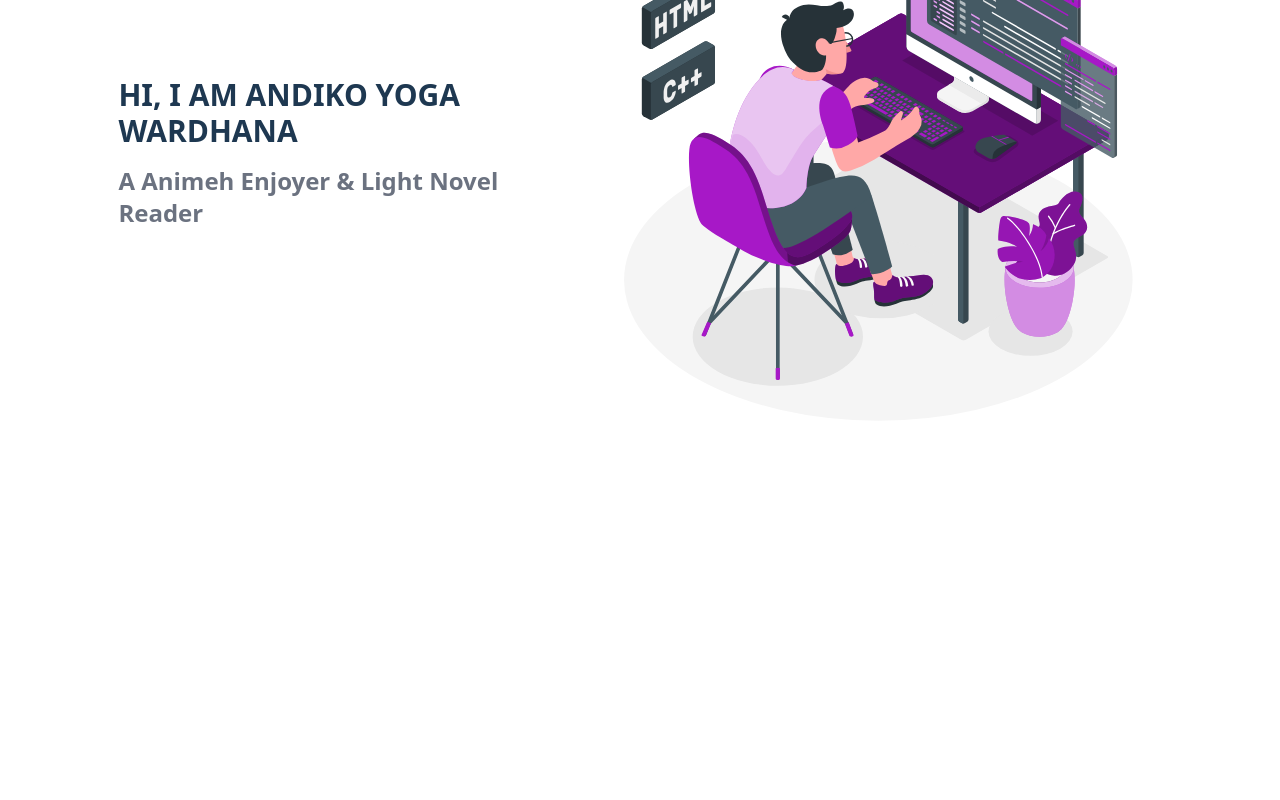
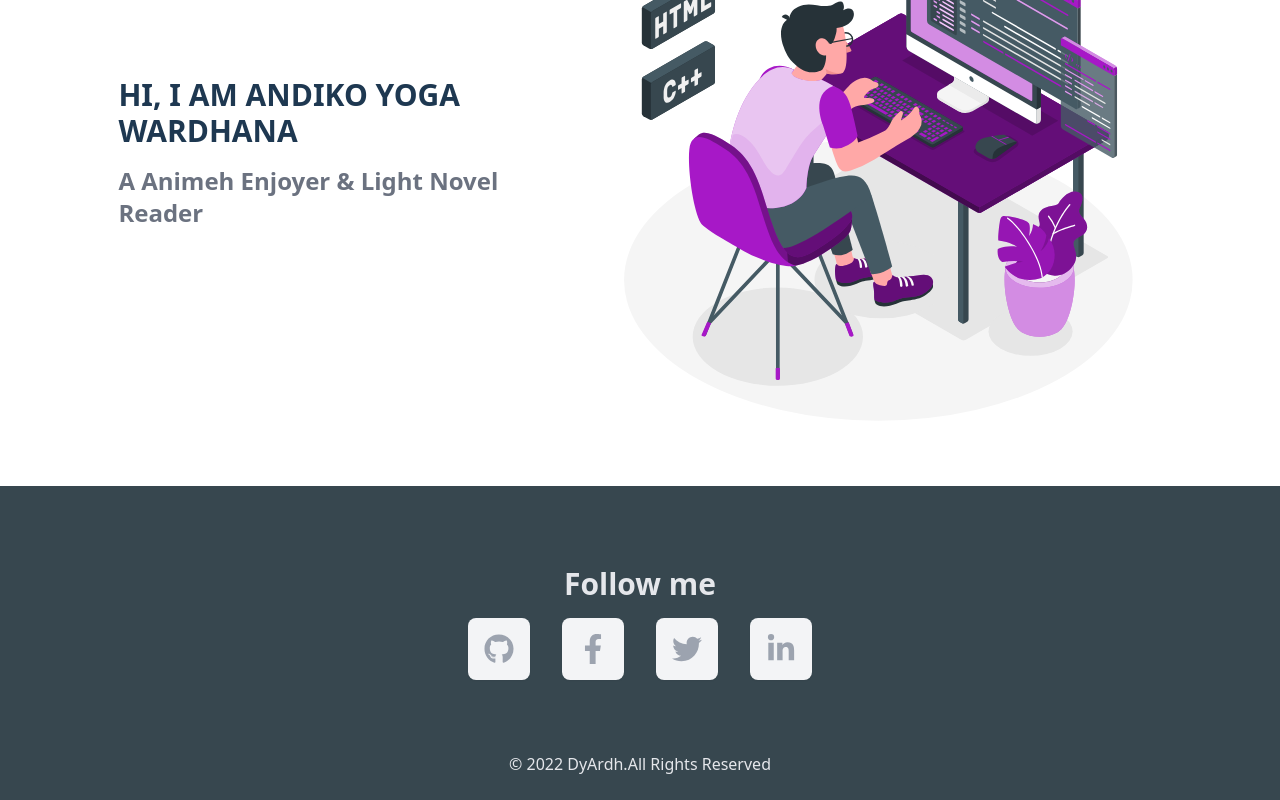
Before and after one commit to DyArdh/my-portfolio, a React (Create React App) app: page / in a window 1280 px wide. Shown: the part 209-1009 px from the top of the page. Before the commit the page ends 800 px from the top, so only its background shows below. Built offline with nearby package versions, Linux system fonts and the light colour scheme.

Commit message:
Add Footer & Add React Icon

```diff
--- a/package.json
+++ b/package.json
@@ -8,6 +8,7 @@
     "@testing-library/user-event": "^13.5.0",
     "react": "^18.2.0",
     "react-dom": "^18.2.0",
+    "react-icons": "^4.6.0",
     "react-scripts": "5.0.1",
     "web-vitals": "^2.1.4"
   },
--- a/src/App.js
+++ b/src/App.js
@@ -1,12 +1,14 @@
 import React from "react";
 import Navbar from "./components/main/navbar";
 import Banner from "./components/main/banner";
+import Footer from "./components/main/footer";
 
 function App() {
   return (
     <div>
       <Navbar />
       <Banner />
+      <Footer />
     </div>
   );
 }
--- /dev/null
+++ b/src/components/main/copyright.js
@@ -0,0 +1,12 @@
+const Copyright = () => {
+  return (
+    <div className="flex justify-center items-center text-center mt-4">
+      <p className="text-md font-medium text-gray-200">
+        &copy; {new Date().getFullYear()}{" "}
+        <a href="https://twitter.com/AndikoYoga5">DyArdh.</a>All Rights Reserved
+      </p>
+    </div>
+  );
+};
+
+export default Copyright;
--- /dev/null
+++ b/src/components/main/footer.js
@@ -0,0 +1,52 @@
+import { FaGithub, FaFacebookF, FaTwitter, FaLinkedinIn } from "react-icons/fa";
+import Copyright from "./copyright";
+
+const medsosLinks = [
+  {
+    id: 1,
+    icon: <FaGithub />,
+    url: "https://github.com/DyArdh",
+  },
+  {
+    id: 2,
+    icon: <FaFacebookF />,
+    url: "https://facebook.com/andiko.wardhana.3",
+  },
+  {
+    id: 3,
+    icon: <FaTwitter />,
+    url: "https://twitter.com/AndikoYoga5",
+  },
+  {
+    id: 4,
+    icon: <FaLinkedinIn />,
+    url: "https://linkedin.com/in/dyardh",
+  },
+];
+
+const Footer = () => {
+  return (
+    <div className="container max-w-full md:px-[40px] lg:px-[8%] mt-[50px] bg-[#37474F] py-6">
+      <div className="flex flex-col items-center justify-center my-14">
+        <div className="px-4 text-3xl font-semibold text-gray-200">
+          <p>Follow me</p>
+        </div>
+        <ul className="flex gap-4 sm:gap-8 my-4">
+          {medsosLinks.map((link) => (
+            <a
+              href={link.url}
+              target="__blank"
+              key={link.id}
+              className="text-gray-400 hover:text-main-color  cursor-pointer rounded-lg bg-gray-100 hover:bg-gray-200 shadow-sm p-4 duration-300"
+            >
+              <i className="text-xl sm:text-2xl md:text-3xl">{link.icon}</i>
+            </a>
+          ))}
+        </ul>
+      </div>
+      <Copyright />
+    </div>
+  );
+};
+
+export default Footer;
```
Also changed, not shown: 1 other file (tests, documents, lock files or other folders).
